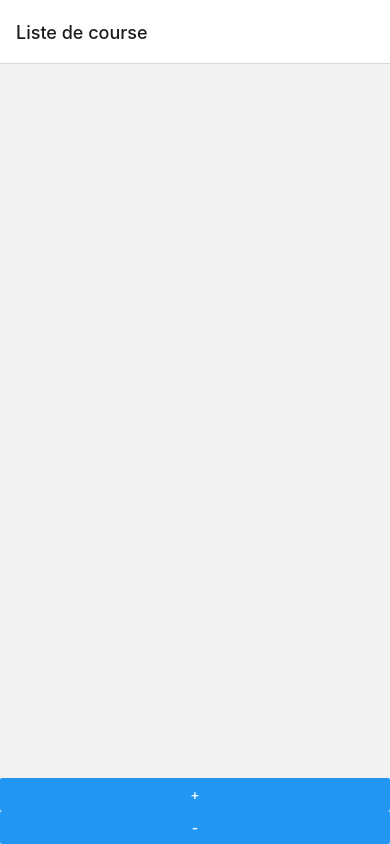
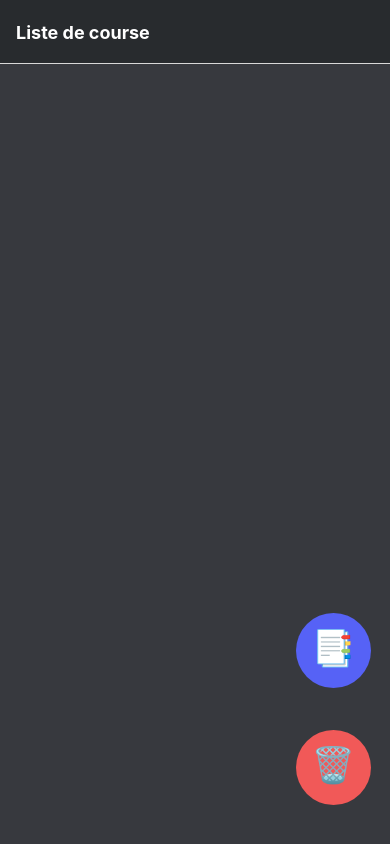
Before and after one commit to Sblerky/Sblerky-Grocery, a React Native app: screen /Home in a window 390 px wide. Built offline with nearby package versions, Linux system fonts and the light colour scheme.

Commit message:
Add style

```diff
--- a/App.js
+++ b/App.js
@@ -13,12 +13,30 @@ const App = () => {
         <Stack.Screen
           name="Home"
           component={GroceryList}
-          options={{title: 'Liste de course'}}
+          options={{
+            title: 'Liste de course',
+            headerStyle: {
+              backgroundColor: '#282b2e',
+            },
+            headerTintColor: '#fff',
+            headerTitleStyle: {
+              fontWeight: 'bold',
+            },
+          }}
         />
         <Stack.Screen
           name="List"
           component={ItemList}
-          options={{title: 'Articles ajoutés'}}
+          options={{
+            title: 'Articles ajoutés',
+            headerStyle: {
+              backgroundColor: '#282b2e',
+            },
+            headerTintColor: '#fff',
+            headerTitleStyle: {
+              fontWeight: 'bold',
+            },
+          }}
         />
       </Stack.Navigator>
     </NavigationContainer>
--- a/src/home/index.js
+++ b/src/home/index.js
@@ -1,45 +1,44 @@
 import React, {useState} from 'react';
-import {FlatList, StyleSheet, Text, View, Button} from 'react-native';
+import {FlatList, Text, View, Pressable} from 'react-native';
 import CheckBox from '@react-native-community/checkbox';
 import {getAllItems, unselectAllItems, ITEM_LIST} from '../utils';
-
-const styles = StyleSheet.create({
-  container: {
-    flex: 1,
-    paddingTop: 22,
-  },
-  item: {
-    padding: 10,
-    fontSize: 18,
-    height: 44,
-  },
-});
+import styles from '../style';
 
 const GroceryItem = props => {
   const [isSelected, setSelection] = useState(false);
   return (
-    <View>
+    <View style={styles.list_item_view}>
       <CheckBox
         value={isSelected}
         onValueChange={setSelection}
-        style={styles.checkbox}
+        tintColors={{true: '#b8babe', false: '#b8babe'}}
       />
-      <Text>{props.name}</Text>
+      <Text style={isSelected ? styles.home_item_text : styles.list_item_text}>
+        {props.name}
+      </Text>
     </View>
   );
 };
 
 const GroceryList = ({navigation}) => {
   return (
-    <View style={styles.container}>
+    <View style={styles.list_view}>
       <FlatList
         data={getAllItems(ITEM_LIST).filter(obj => {
           return obj.is_selected === true;
         })}
         renderItem={({item}) => <GroceryItem name={item.name} />}
       />
-      <Button title="+" onPress={() => navigation.navigate('List')} />
-      <Button title="-" onPress={() => unselectAllItems(ITEM_LIST)} />
+      <Pressable
+        onPress={() => navigation.navigate('List')}
+        style={styles.home_add_button}>
+        <Text style={styles.home_button_text}>📑</Text>
+      </Pressable>
+      <Pressable
+        onPress={() => unselectAllItems(ITEM_LIST)}
+        style={styles.home_delete_button}>
+        <Text style={styles.home_button_text}>🗑️</Text>
+      </Pressable>
     </View>
   );
 };
--- a/src/list/index.js
+++ b/src/list/index.js
@@ -5,7 +5,7 @@ import {
   Text,
   View,
   KeyboardAvoidingView,
-  Button,
+  Pressable,
 } from 'react-native';
 import CheckBox from '@react-native-community/checkbox';
 import {
@@ -27,15 +27,16 @@ const ListItem = props => {
           modifyItemState(props.name, ITEM_LIST);
           setSelection(!isSelected);
         }}
+        tintColors={{true: '#5662f6', false: '#b8babe'}}
       />
-      <Text>{props.name}</Text>
-      <Button
+      <Text style={styles.list_item_text}>{props.name}</Text>
+      <Pressable
         onPress={() => {
           deleteItemFromList(props.name, ITEM_LIST);
         }}
-        title="X"
-        color="#841584"
-      />
+        style={styles.list_item_button}>
+        <Text style={styles.list_item_button_text}>X</Text>
+      </Pressable>
     </View>
   );
 };
@@ -53,6 +54,7 @@ const ItemList = ({navigation, route}) => {
       <KeyboardAvoidingView style={styles.list_item_keyboard}>
         <TextInput
           placeholder="Nouvel article..."
+          placeholderTextColor="#6d7078"
           onSubmitEditing={event => {
             event.nativeEvent.text !== '' &&
               addItemToList(event.nativeEvent.text, ITEM_LIST);
--- a/src/style/index.js
+++ b/src/style/index.js
@@ -3,26 +3,85 @@ import {StyleSheet} from 'react-native';
 const styles = StyleSheet.create({
   list_item_view: {
     flexDirection: 'row',
-    borderWidth: 1,
-    borderColor: 'thistle',
+    backgroundColor: '#41454b',
+    borderRadius: 10,
+    marginHorizontal: '5%',
+    paddingLeft: '5%',
+    marginTop: '5%',
   },
   list_item_input: {
-    backgroundColor: 'grey',
+    backgroundColor: '#41454b',
+    borderRadius: 10,
+    marginHorizontal: '5%',
+    paddingLeft: '5%',
+    color: 'white',
   },
   list_item_keyboard: {
     position: 'absolute',
-    bottom: 0,
+    bottom: 10,
     width: '100%',
-    borderWidth: 1,
-    borderColor: 'thistle',
   },
   list_view: {
     flex: 1,
-    borderWidth: 1,
-    borderColor: 'thistle',
+    backgroundColor: '#37393e',
   },
   list_flatlist: {
     paddingBottom: '20%',
+    backgroundColor: '#37393e',
+  },
+  list_item_text: {
+    color: 'white',
+    paddingTop: '2%',
+    paddingLeft: '4%',
+    fontWeight: 'bold',
+  },
+  list_item_button: {
+    backgroundColor: '#f15958',
+    width: '10%',
+    height: '90%',
+    alignSelf: 'center',
+    borderRadius: 10,
+    position: 'absolute',
+    right: '1%',
+  },
+  list_item_button_text: {
+    color: 'white',
+    alignSelf: 'center',
+    paddingTop: '15%',
+    fontWeight: 'bold',
+  },
+  home_add_button: {
+    backgroundColor: '#5662f6',
+    width: 75,
+    height: 75,
+    alignSelf: 'center',
+    borderRadius: 75 / 2,
+    position: 'absolute',
+    bottom: '20%',
+    right: '5%',
+  },
+  home_delete_button: {
+    backgroundColor: '#f15958',
+    width: 75,
+    height: 75,
+    alignSelf: 'center',
+    borderRadius: 75 / 2,
+    position: 'absolute',
+    bottom: '5%',
+    right: '5%',
+  },
+  home_button_text: {
+    color: 'white',
+    alignSelf: 'center',
+    paddingTop: '17%',
+    fontSize: 35,
+  },
+  home_item_text: {
+    color: '#b8babe',
+    paddingTop: '2%',
+    paddingLeft: '4%',
+    fontWeight: 'bold',
+    textDecorationLine: 'line-through',
   },
 });
 
```
